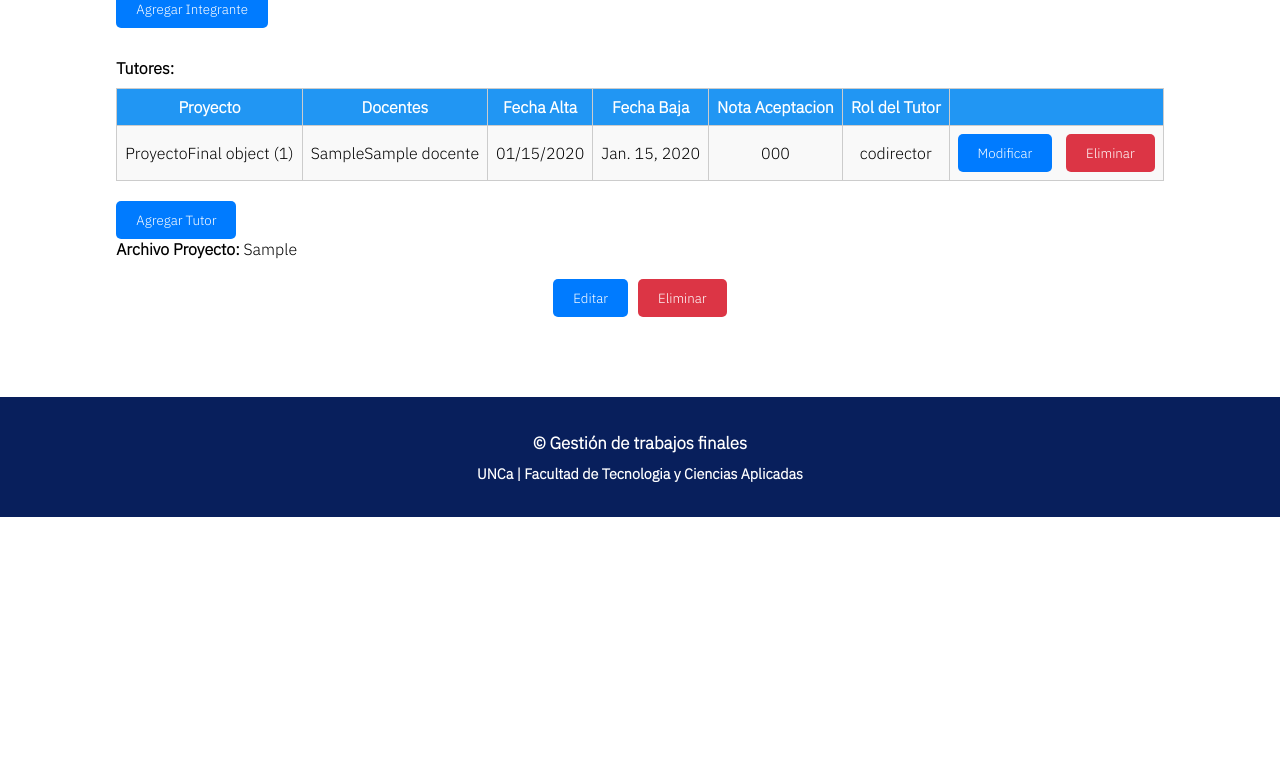
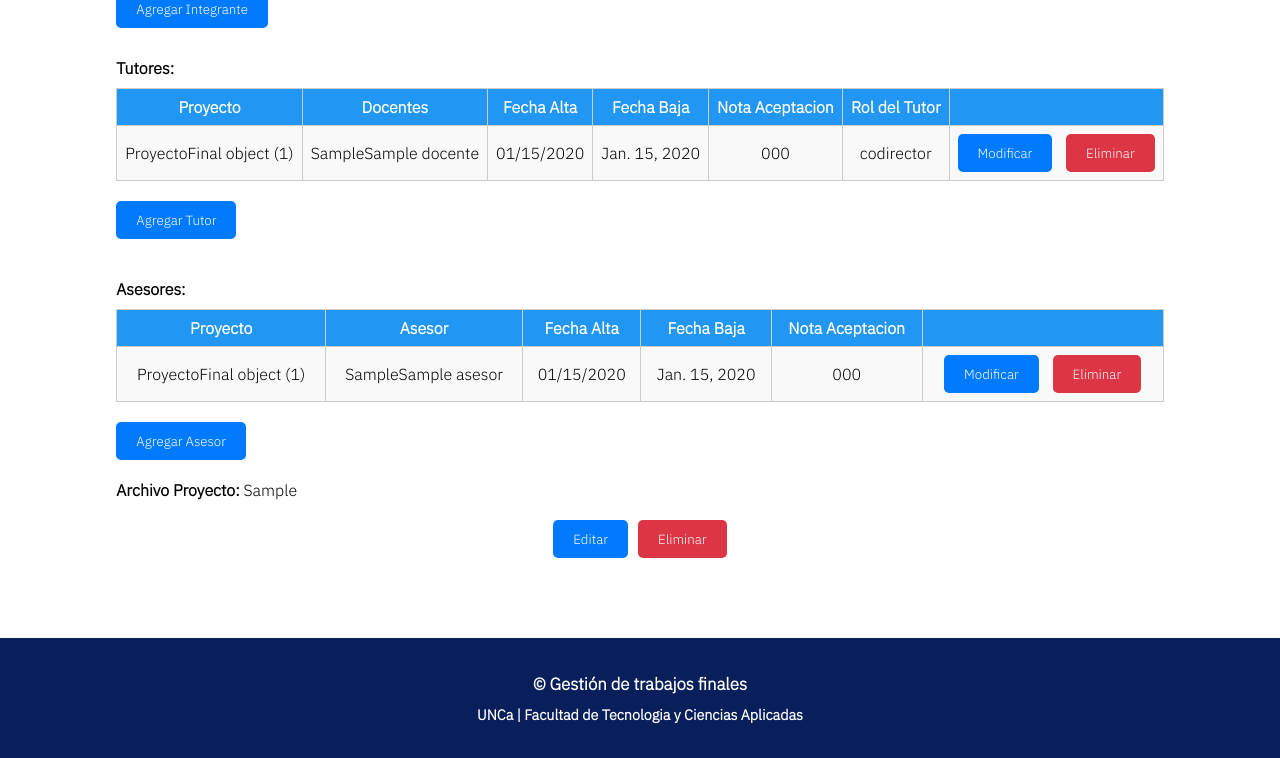
Before and after one commit to PaulaRojasFrias/laboratorio-prog3, a Django app: page /proyecto_trabajo_final/proyecto/1/ in a window 1280 px wide. Shown: the part 492-1250 px from the top of the page. Before the commit the page ends 1009 px from the top, so only its background shows below. Run offline with Django 4.2, Linux system fonts and the light colour scheme; tables that the repository leaves empty hold one stand-in row (values such as "Sample post"); some libraries are stand-ins or nearby versions.

Commit message:
View de asesores

```diff
--- a/proyecto_trabajo_final/templates/proyecto_trabajo_final/proyecto_detalle.html
+++ b/proyecto_trabajo_final/templates/proyecto_trabajo_final/proyecto_detalle.html
@@ -74,6 +74,40 @@
                 </table>
                 <button><a href="{% url 'proyecto_trabajo_final:tutorProyecto_create' proyecto.id%}">Agregar Tutor</a></button>
             </div>
+            <br>
+            <br>
+            <p><strong>Asesores:</strong></p>
+            <div id='divTabla2'>
+                <table clase='tabla'>
+                    <tr clase='encabezado'>
+                        <th>Proyecto</th>
+                        <th>Asesor</th>
+                        <th>Fecha Alta</th>
+                        <th>Fecha Baja</th>
+                        <th>Nota Aceptacion</th>
+                        <th></th>
+                    </tr>
+                    {% for asesor in asesores %}
+                        <tr>
+                        <td>{{ asesor.proyecto }}</td>
+                        <td>{{ asesor.asesor }}</td>
+                        <td>{{ asesor.fechaAltaAsesor|date:"SHORT_DATE_FORMAT" }}</td>
+                        <td>{{ asesor.fechaBajaAsesor|default_if_none:"---"  }}</td>
+                        <td>{{ asesor.notaAceptacion }}</td>
+                        <td>
+                            <button><a href="{% url 'proyecto_trabajo_final:asesorProyecto_edit' pk=asesor.id pk2=proyecto.id %}">Modificar</a></button>
+                            <form action="{% url 'proyecto_trabajo_final:asesorProyecto_delete' proyecto.id%}" method="POST">
+                                {% csrf_token %}
+                                <input type="hidden" name="id_asesor" value="{{ asesor.id }}">
+                                <input type="submit" value="Eliminar" onclick="return confirm('¿Está seguro que desea eliminar el registro?');">
+                            </form>
+                        </td>
+                        </tr>
+                    {% endfor %}
+                </table>
+                <button><a href="{% url 'proyecto_trabajo_final:asesorProyecto_create' proyecto.id%}">Agregar Asesor</a></button>
+            </div>
+            <br>
 
             <p><strong>Archivo Proyecto:</strong>
                 {% if proyecto.proyectoFinal %}
--- a/proyecto_trabajo_final/urls.py
+++ b/proyecto_trabajo_final/urls.py
@@ -1,6 +1,6 @@
 from django.urls import path
 
-from proyecto_trabajo_final.views import integranteProyecto_create, integranteProyecto_delete, integranteProyecto_detalle, integranteProyecto_edit, proyecto_create, proyecto_delete, proyecto_detalle, proyecto_edit, proyecto_lista, tutorProyecto_create, tutorProyecto_delete, tutorProyecto_edit
+from proyecto_trabajo_final.views import asesorProyecto_create, asesorProyecto_delete, asesorProyecto_edit, integranteProyecto_create, integranteProyecto_delete, integranteProyecto_detalle, integranteProyecto_edit, proyecto_create, proyecto_delete, proyecto_detalle, proyecto_edit, proyecto_lista, tutorProyecto_create, tutorProyecto_delete, tutorProyecto_edit
 
 app_name = 'proyecto_trabajo_final'
 urlpatterns = [
@@ -19,4 +19,8 @@ urlpatterns = [
     path('tutor/create/<int:pk>', tutorProyecto_create, name='tutorProyecto_create'),
     path('tutor/delete/<int:pk>', tutorProyecto_delete, name='tutorProyecto_delete'),
     path('tutor/edit/<int:pk>/<int:pk2>', tutorProyecto_edit, name='tutorProyecto_edit'),
+
+    path('asesor/create/<int:pk>', asesorProyecto_create, name='asesorProyecto_create'),
+    path('asesor/delete/<int:pk>', asesorProyecto_delete, name='asesorProyecto_delete'),
+    path('asesor/edit/<int:pk>/<int:pk2>', asesorProyecto_edit, name='asesorProyecto_edit'),
 ]
--- a/proyecto_trabajo_final/views.py
+++ b/proyecto_trabajo_final/views.py
@@ -2,9 +2,9 @@ from django.http import HttpResponse
 from django.shortcuts import get_object_or_404, redirect, render
 from django.urls import reverse
 from django.contrib import messages
-from proyecto_trabajo_final.forms import IntegranteProyectoForm, ProyectoForm, TutorForm
+from proyecto_trabajo_final.forms import AsesorPTFForm, IntegranteProyectoForm, ProyectoForm, TutorForm
 
-from proyecto_trabajo_final.models import PTF_Integrantes, ProyectoFinal, TutoresPTF
+from proyecto_trabajo_final.models import AsesorPTF, PTF_Integrantes, ProyectoFinal, TutoresPTF
 
 #<<<<<<<<<<<<<<<<<<<<<<<<< PROYECTO TRABAJO FINAL >>>>>>>>>>>>>>>>>>>>>>
 def proyecto_lista(request):
@@ -15,7 +15,8 @@ def proyecto_detalle(request, pk):
     proyecto = get_object_or_404(ProyectoFinal, pk=pk)
     integrantes = PTF_Integrantes.objects.filter(proyectoFinal=proyecto)
     tutores = TutoresPTF.objects.filter(proyecto=proyecto)
-    return render(request, 'proyecto_trabajo_final/proyecto_detalle.html', {'proyecto': proyecto, 'integrantes':integrantes, 'tutores': tutores})
+    asesores = AsesorPTF.objects.filter(proyecto=proyecto)
+    return render(request, 'proyecto_trabajo_final/proyecto_detalle.html', {'proyecto': proyecto, 'integrantes':integrantes, 'tutores': tutores, 'asesores': asesores})
 
 def proyecto_create(request):
     nuevo_proyecto = None
@@ -143,3 +144,44 @@ def tutorProyecto_edit(request, pk, pk2):
         integrante_form = TutorForm(instance=integrante)
 
     return render(request, 'proyecto_trabajo_final/tutorProyecto_edit.html', {'form': integrante_form})
+
+#<<<<<<<<<<<<<<<<<<<<<<<<< ASESORES QUE CONFORMAN LOS PROYECTOS  >>>>>>>>>>>>>>>>>>>>>>
+def asesorProyecto_create(request, pk):
+    proyecto = get_object_or_404(ProyectoFinal, pk=pk)
+    nuevoAsesor = None
+    if(request.method == 'POST'):
+        asesorForm = AsesorPTFForm(request.POST, request.FILES)
+        if asesorForm.is_valid():
+            nuevoAsesor = asesorForm.save(commit=True)
+            messages.success(request, 'Se ha agrgado correctamente el nuevo asesor')
+            return redirect(reverse('proyecto_trabajo_final:proyecto_detalle', args=[proyecto.id]))
+    else:
+        asesorForm = AsesorPTFForm()
+
+    return render(request, 'proyecto_trabajo_final/asesorProyecto_form.html', {'form': asesorForm})
+
+def asesorProyecto_delete(request, pk):
+    proyecto = get_object_or_404(ProyectoFinal, pk=pk)
+    if request.method == 'POST':
+        if 'id_asesor' in request.POST:
+            asesorPro = get_object_or_404(AsesorPTF, pk=request.POST['id_asesor'])
+            asesor = asesorPro.asesor
+            asesorPro.delete()
+            messages.success(request, 'Se ha eliminado existosamente el tutor  {}' .format(asesor))
+        else:
+            messages.error(request, 'Debe indicar que tutor desea eliminar')
+    return redirect(reverse('proyecto_trabajo_final:proyecto_detalle', args=[proyecto.id]))
+
+def asesorProyecto_edit(request, pk, pk2):
+    asesor = get_object_or_404(AsesorPTF, pk=pk)
+    proyecto = get_object_or_404(ProyectoFinal, pk=pk2)
+    if request.method == 'POST':
+        asesor_form = AsesorPTFForm(request.POST, request.FILES, instance=asesor)
+        if asesor_form.is_valid():
+            asesor_form.save()
+            messages.success(request, 'Se ha actualizado correctamente el asesor')
+            return redirect(reverse('proyecto_trabajo_final:proyecto_detalle', args=[proyecto.id]))
+    else:
+        asesor_form = AsesorPTFForm(instance=asesor)
+
+    return render(request, 'proyecto_trabajo_final/asesorProyecto_edit.html', {'form': asesor_form})
```
Also changed, not shown: proyecto_trabajo_final/forms.py (+52 -4 lines), proyecto_trabajo_final/templates/proyecto_trabajo_final/asesorProyecto_edit.html (added, +42 -0 lines), proyecto_trabajo_final/templates/proyecto_trabajo_final/asesorProyecto_form.html (added, +17 -0 lines).
